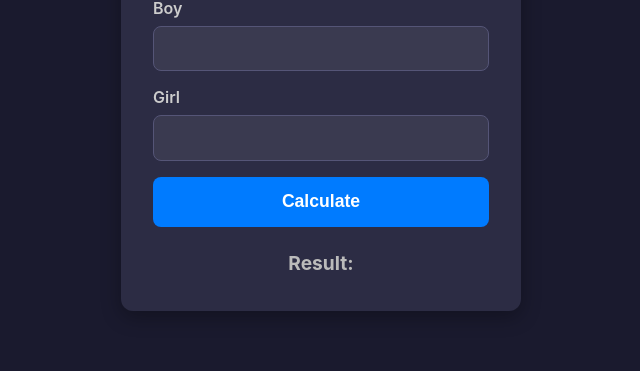
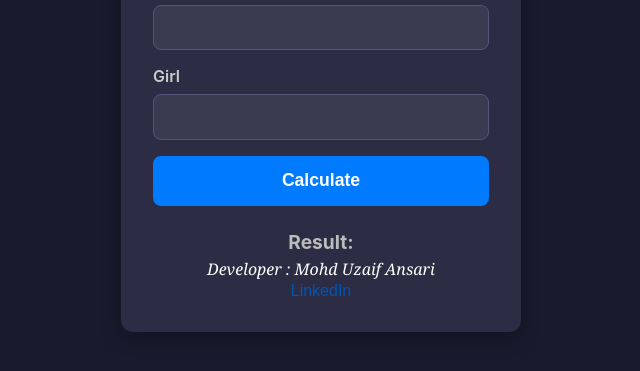
Before and after one commit to mohammad-uzaif/compatibility-test-meter, a plain HTML site: page index.html in a window 1280 px wide. Shown: the part 291-662 px from the top of the page, without its empty margins (319-959 px from the left). Drawn offline with Linux system fonts and the light colour scheme.

Commit message:
update developer

```diff
--- a/index.html
+++ b/index.html
@@ -18,6 +18,9 @@
             <button type="submit">Calculate</button>
         </form>
         <h2>Result: </h2>
+
+         <p>Developer : Mohd Uzaif Ansari</p>
+         <a href="https://www.linkedin.com/in/mohd-uzaif-ansari/">LinkedIn</a>
      </div>
 
      <script src="index.js"></script>
--- a/style.css
+++ b/style.css
@@ -108,3 +108,15 @@ button:active {
     transform: translateY(0);
     /* Resets on click */
 }
+
+a{
+    text-decoration: none;
+    font-family:Arial, Helvetica, sans-serif;
+    color: #0056b3;
+}
+p{
+    color: white;
+    font-weight: 100;
+    font-style: italic;
+    font-family: Cambria, Cochin, Georgia, Times, 'Times New Roman', serif;
+}
```
